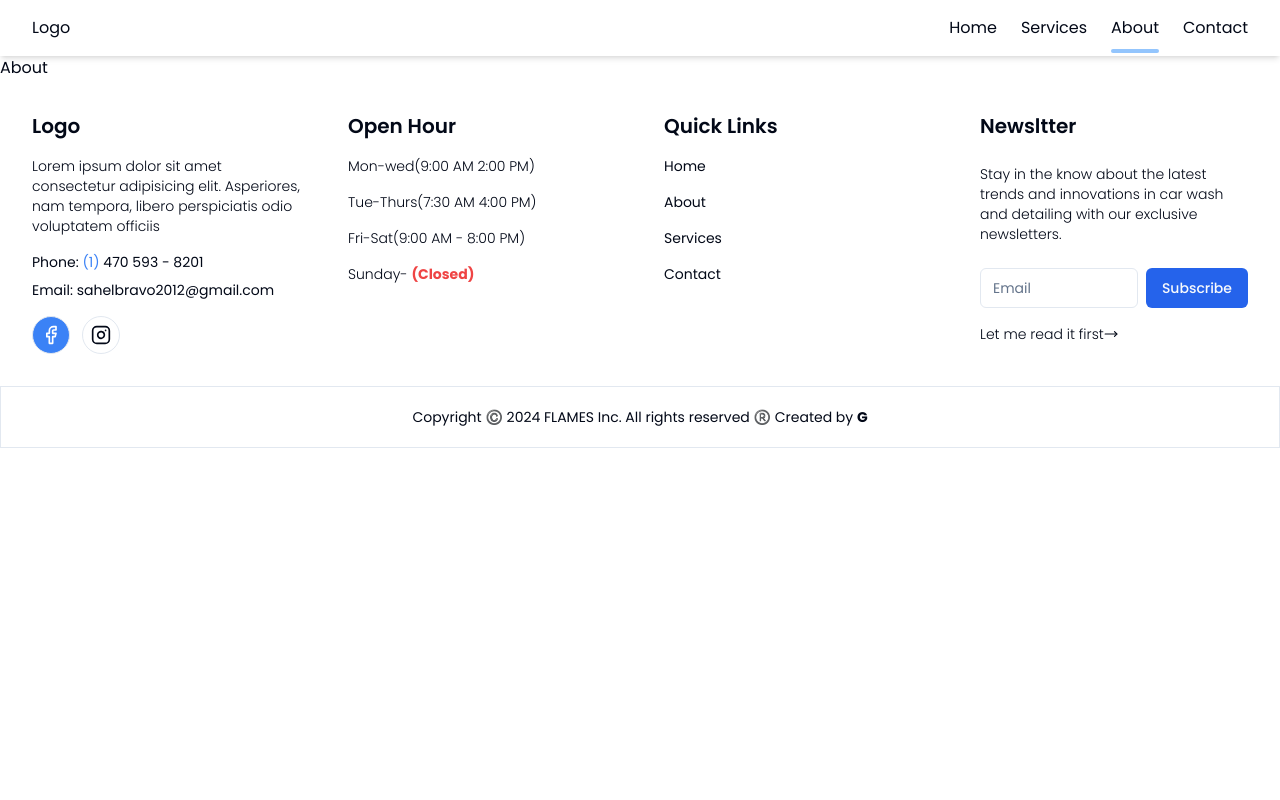
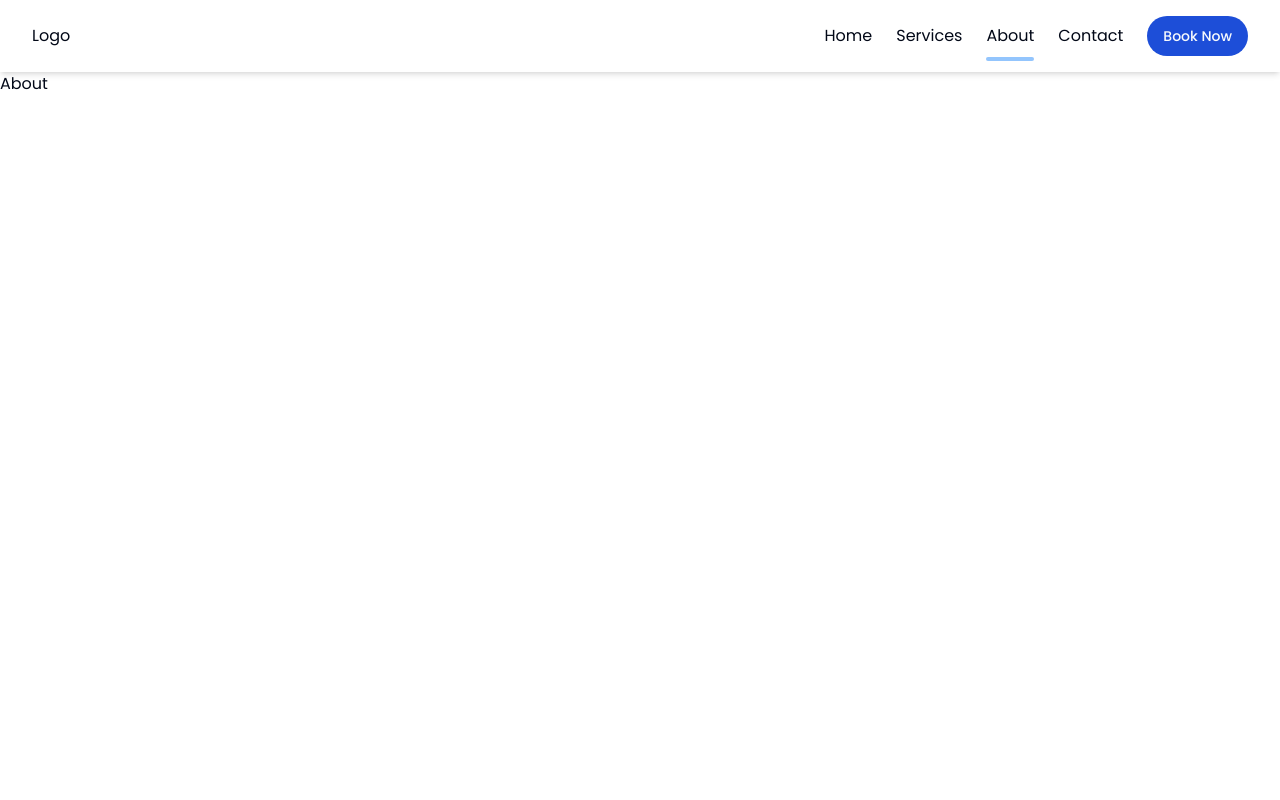
Before and after one commit to yuransimao/Carwash-website, a React (Vite) app: page /about in a window 1280 px wide. Shown: the top 800 px of the page. Built offline with nearby package versions, Linux system fonts and the light colour scheme.

Commit message:
chore:update

```diff
--- a/src/components/ui/header.jsx
+++ b/src/components/ui/header.jsx
@@ -1,21 +1,15 @@
-import React,{useState, useEffect} from 'react'
+import React from 'react'
 import { NavLink} from 'react-router-dom'
 import { MenuResponsive } from './menuResponsive'
 import { Button } from '../';
 
 function Header({FixedMenu}) {
 
-    const [MenuResponViseble, setMenuResponViseble] = useState(false);
+
 
     const PageActive = ({ isActive }) => (isActive ? `relative after:absolute after:left-0 after:bottom-[-0.8rem] after:w-full after:h-1 after:bg-blue-300 after:rounded-full` : ` relative after:transition-all after:duration-300 after:ease-in-out after:absolute after:left-0 after:bottom-[-0.8rem] after:w-0 after:h-1 hover:after:bg-blue-300 hover:after:w-full  after:rounded-full`)
 
-    useEffect(() => {
-        window.addEventListener("resize", function(){
-            this.innerWidth <= 1024 ? setMenuResponViseble(true) : setMenuResponViseble(false);
 
-        })
-
-        },[])
 
 
   return (
@@ -25,14 +19,16 @@ function Header({FixedMenu}) {
             <div>
                 <h2>Logo</h2>
             </div>
-            <div className='flex gap-2 items-center'>
+            <div className='flex gap-6 items-center '>
                <ul className='hidden lg:flex md:flex  gap-6 relative'>
                 <li> <NavLink to='/'  className={PageActive}><h2>Home</h2></NavLink></li>
                 <li> <NavLink to='/service' className={PageActive}><h2>Services</h2></NavLink></li>
                 <li> <NavLink to='/about' className={PageActive}><h2>About</h2></NavLink></li>
                 <li> <NavLink to='/contact' className={PageActive}><h2>Contact</h2></NavLink></li>
                </ul>
-
+                <div>
+                    <Button className="hidden lg:flex md:flex rounded-full bg-blue-700"><h3>Book Now</h3></Button>
+                </div>
                <div className='flex lg:hidden md:hidden'>
                <MenuResponsive/>
                </div>
--- a/src/components/ui/layout.jsx
+++ b/src/components/ui/layout.jsx
@@ -22,7 +22,7 @@ function Layout({children}) {
     <React.Fragment>
         <div>
             {PageHomeMenu ? FixedMenu && <Header FixedMenu={FixedMenu}/> : <Header FixedMenu={FixedMenu}/>}
-            <div className='h-sdv'>
+            <div className='min-h-svh'>
             {children}
             </div>
             <Footer/>
--- a/src/components/ui/menuResponsive.jsx
+++ b/src/components/ui/menuResponsive.jsx
@@ -1,11 +1,22 @@
-import React from 'react'
+import React,{useState, useEffect} from 'react'
 import { NavLink } from 'react-router-dom'
 import { Sheet, SheetTrigger, SheetContent,SheetClose,Button } from '../'
 import { Menu } from 'lucide-react'
 
  function MenuResponsive() {
+  const [MenuResponViseble, setMenuResponViseble] = useState(true);
+
+  useEffect(() => {
+    window.addEventListener("resize", function(){
+        this.innerWidth >= 768 ? setMenuResponViseble(false) : setMenuResponViseble(true);
+
+    })
+
+    },[])
+
   return (
     <React.Fragment>
+       {MenuResponViseble && (
          <div>
          <Sheet>
        <SheetTrigger asChild>
@@ -29,6 +40,7 @@ import { Menu } from 'lucide-react'
        </SheetContent>
      </Sheet>
          </div>
+       )}
     </React.Fragment>
   )
 }
```
Lines whose indentation alone changed are shown as unchanged.
